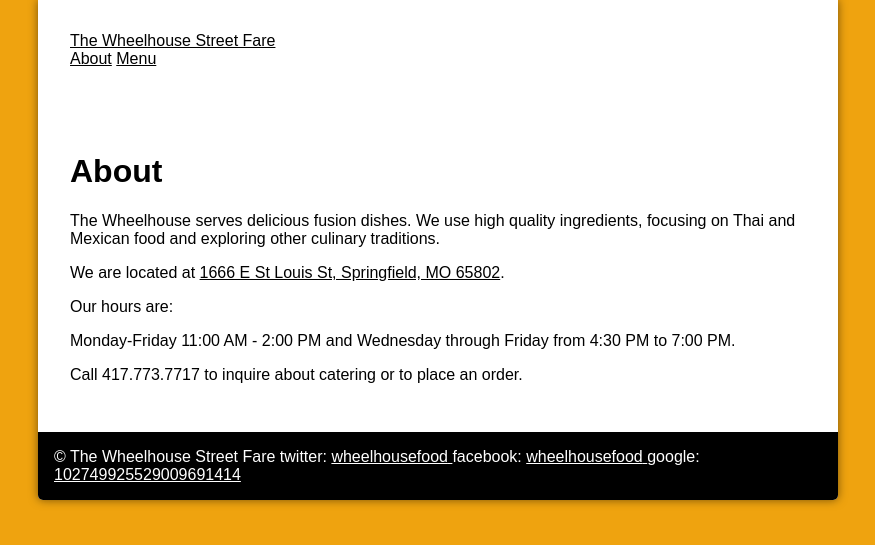
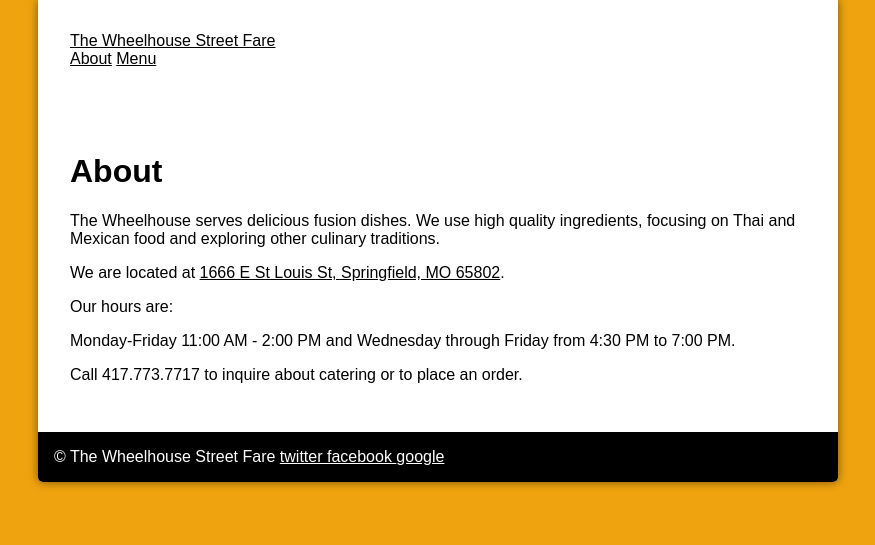
Before and after one commit to logansparlin/wheelhousefood.com, a Jekyll site: the page built from about.md, in a window 1280 px wide. Shown: the top 545 px of the page, without its empty margins (202-1077 px from the left). Built offline with Jekyll 4.4.1, drawn with Linux system fonts in a browser that asks for light colours; some of the changed lines change nothing that is shown.

Commit message:
Update footer

```diff
--- a/_includes/footer.html
+++ b/_includes/footer.html
@@ -3,20 +3,20 @@
   &copy; {{ site.title }}
 
   {% if site.twitter_username %}
-    twitter: <a href="https://twitter.com/{{ site.twitter_username }}">
-      <span class="username">{{ site.twitter_username }}</span>
+    <a href="https://twitter.com/{{ site.twitter_username }}">
+      twitter
     </a>
   {% endif %}
 
   {% if site.facebook_username %}
-    facebook: <a href="https://facebook.com/{{ site.facebook_username }}">
-      <span class="username">{{ site.facebook_username }}</span>
+    <a href="https://facebook.com/{{ site.facebook_username }}">
+      facebook
     </a>
   {% endif %}
 
   {% if site.google_username %}
-    google: <a href="https://plus.google.com/{{ site.google_username }}">
-      <span class="username">{{ site.google_username }}</span>
+    <a href="https://plus.google.com/{{ site.google_username }}">
+      google
     </a>
   {% endif %}
 
```
